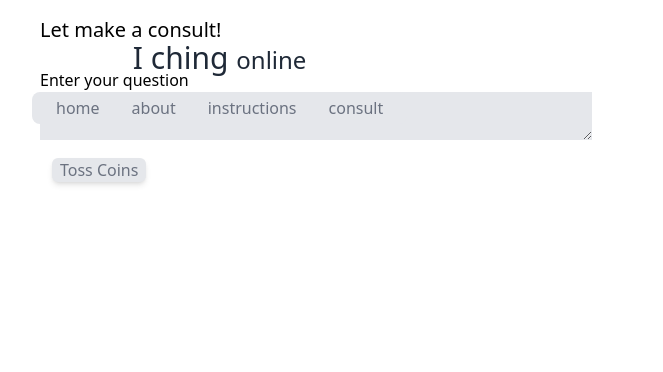
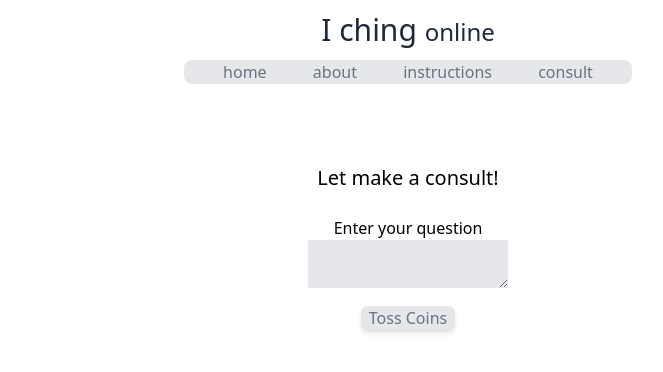
Before and after one commit to Sbector/iching, a Next.js app: page /consult in a window 1280 px wide. Shown: the top 372 px of the page, without its empty margins (232-895 px from the left). Built offline with nearby package versions, Linux system fonts and the light colour scheme.

Commit message:
Styling with tailwind

```diff
--- a/app/about/page.jsx
+++ b/app/about/page.jsx
@@ -1,6 +1,6 @@
 export default function AboutPage() {
     return(
-        <div>
+        <div className="text-left">
             <h1 className="text-4xl mb-4">About</h1>
             <p>
                 This is an online tool that will help you to ask questions to the book of changes <i>I ching</i>.
@@ -20,7 +20,7 @@ export default function AboutPage() {
                 you need to have the book.
                 <br/>
                 Once you have the book on your hands or your screen, you can go to the <a href="./instructions">instructions</a> and
-                click on the &quot;I have a question button&quot;.
+                click on the &quot;I have a question&quot; button.
             </p>
         </div>
     )
--- a/app/components/CoinToss.jsx
+++ b/app/components/CoinToss.jsx
@@ -7,7 +7,7 @@ export default function CoinToss() {
 
   const tossCoins = () => {
     const newResults = []
-      for(let toss = 0; toss < 6; toss++){
+    for (let toss = 0; toss < 6; toss++) {
       const tossResult = []
       for (let i = 0; i < 3; i++) {
         // Simulate coin toss (2 = tails, 3 = heads)
@@ -26,10 +26,11 @@ export default function CoinToss() {
       <Button onClick={tossCoins}>
         Toss Coins
       </Button>
+      <div className="flex flex-col-reverse">
         {coinResults.map((tossResult, index) => (
           <p key={index}>Toss {index + 1}: {tossResult.join(', ')}</p>
         ))}
-
+      </div>
     </div>
   )
 }
--- a/app/components/Header.jsx
+++ b/app/components/Header.jsx
@@ -16,14 +16,14 @@ const links = [{
 
 export default function Header () {
     return(
-        <header className="m-2 fixed">
-          <div className="py-4 text-center">
-            <Link href="./" className="text-gray-800 dark:text-gray-200 text-3xl pb-2 m-4">I ching <span className="text-2xl">online</span></Link>
+        <header className="sticky top-0 z-50 w-screen h-[100px] bg-white dark:bg-black text-center">
+          <div className="py-3">
+            <Link href="./" className="text-gray-800 dark:text-gray-200 text-3xl">I ching <span className="text-2xl">online</span></Link>
           </div>
-          <nav className="bg-gray-200 py-1 px-2 rounded-lg max-w-fit mx-auto mb-10">
-            <ul className=" flex justify-start flex-wrap">
+          <nav className="relative mx-4">
+            <ul className="flex flex-wrap bg-gray-200 rounded-lg max-w-md mx-auto px-4">
               {links.map(({ label, route }) => (
-                <li key={route} className="mx-4">
+                <li key={route} className="flex-auto mx-1">
                   <Link href={route} className="text-gray-500 hover:text-gray-900">{label}</Link>
                 </li>
               ))}
--- a/app/components/Question.jsx
+++ b/app/components/Question.jsx
@@ -1,8 +1,8 @@
 export default function question() {
     return (
         <div>
-            <label htmlFor="question">Enter your question </label><br/>
-            <textarea id="question" type="text" name="question" className="w-3/4 bg-gray-200 dark:bg-gray-300 dark:text-black"/>
+            <label htmlFor="question" className="text-left">Enter your question </label><br/>
+            <textarea id="question" type="text" name="question" className="min-w-full bg-gray-200 dark:bg-gray-300 dark:text-black"/>
         </div>
     )
 }
--- a/app/consult/page.jsx
+++ b/app/consult/page.jsx
@@ -3,13 +3,13 @@ import Question from "../components/Question";
 
 export default function Consult() {
     return(
-        <div>
+        <section className="text-center">
             <h1 className="text-xl mb-6">Let make a consult!</h1>
             <Question/>
             <div>
                 <CoinToss/>
 
             </div>
-        </div>
+        </section>
     )
 }
--- a/app/globals.css
+++ b/app/globals.css
@@ -2,4 +2,6 @@
 @tailwind components;
 @tailwind utilities;
 
-* { -webkit-tap-highlight-color: rgba(0,0,0,0); }
+* {
+    -webkit-tap-highlight-color: rgba(0,0,0,0);
+ }
--- a/app/instructions/page.jsx
+++ b/app/instructions/page.jsx
@@ -1,6 +1,6 @@
 export default function Instructions() {
     return (
-        <div>
+        <div className="text-left">
             <h1 className="text-4xl mb-4">Instructions</h1>
 
             <h2 className="text-xl mb-2">Prepare your question</h2>
--- a/app/layout.jsx
+++ b/app/layout.jsx
@@ -9,11 +9,11 @@ export const metadata = {
 export default function RootLayout({ children }) {
   return (
     <html lang="en" className='bg-white dark:bg-black'>
-      <body className='max-w-screen-md mx-auto'>
+      <body className='flex flex-col flex-wrap items-center'>
           <Header/>
-          <div className='m-4 text-black dark:text-white'>
+          <main className='flex text-black dark:text-white h-[calc(100vh-200px)] mt-10 m-4 p-6 max-w-screen-md min-h-full'>
             {children}
-          </div>
+          </main>
       </body>
     </html>
   )
--- a/app/page.jsx
+++ b/app/page.jsx
@@ -3,7 +3,7 @@ import Link from "next/link"
 
 export default function HomePage() {
   return (
-    <div className="flex h-screen justify-between text-center items-center">
+    <section className="text-center place-self-center">
       <div>
         <h1 className="text-4xl mb-4">Welcome!</h1>
         <p className="text-xl mb-5">Do you have a question for the i ching?</p>
@@ -16,6 +16,6 @@ export default function HomePage() {
        <Button>What is iching?</Button>
        </Link>
       </div>
-    </div>
+    </section>
   )
 }
```
Lines whose indentation alone changed are shown as unchanged.
